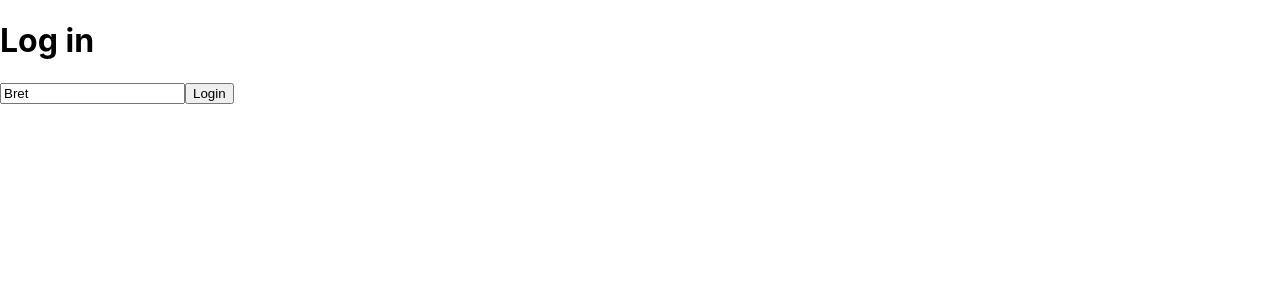
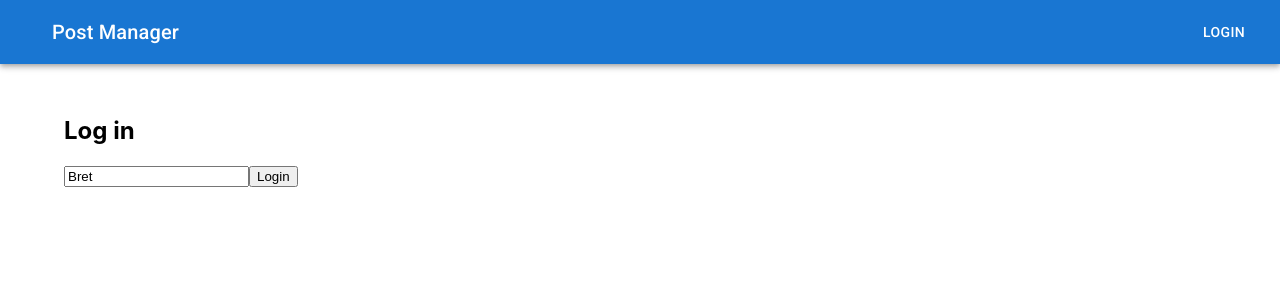
Before and after one commit to json-parse/post-manager, a React (Create React App) app: page / in a window 1280 px wide. Shown: the top 300 px of the page. Built offline with nearby package versions, Linux system fonts and the light colour scheme.

Commit message:
refactor App, Post, and PostList components; enhance UI with Material-UI, add validation for post fields, and improve layout

```diff
--- a/public/index.html
+++ b/public/index.html
@@ -24,7 +24,7 @@
       work correctly both with client-side routing and a non-root public URL.
       Learn how to configure a non-root public URL by running `npm run build`.
     -->
-    <title>Post manager</title>
+    <title>Post Manager</title>
   </head>
   <body>
     <noscript>You need to enable JavaScript to run this app.</noscript>
--- a/src/App.tsx
+++ b/src/App.tsx
@@ -4,6 +4,12 @@ import { useGetUserByUsernameQuery } from "./services/posts.ts";
 import { setStatus } from "./redux/statusSlice.ts";
 import Login from "./pages/Login.tsx";
 import PostList from "./pages/PostList.tsx";
+import AppBar from "@mui/material/AppBar";
+import Toolbar from "@mui/material/Toolbar";
+import Typography from "@mui/material/Typography";
+import Button from "@mui/material/Button";
+import IconButton from "@mui/material/IconButton";
+import { Container } from "@mui/material";
 
 const App = () => {
   const [username, setUsername] = useState("");
@@ -25,16 +31,38 @@ const App = () => {
     }
   }, [isLoading, error, data, username, dispatch]);
 
-  if (data)
   return (
     <>
       <header>
-          <p>Email: {data[0].email}</p>
+        <AppBar position="static">
+          <Toolbar>
+            <IconButton
+              size="large"
+              edge="start"
+              color="inherit"
+              aria-label="menu"
+              sx={{ mr: 2 }}
+            ></IconButton>
+            <Typography variant="h6" component="h1" sx={{ flexGrow: 1 }}>
+              Post Manager
+            </Typography>
+            {data ? (
+              <Typography variant="body2">Email: {data[0].email}</Typography>
+            ) : (
+              <Button color="inherit">Login</Button>
+            )}
+          </Toolbar>
+        </AppBar>
       </header>
+      <Container sx={{ py: 4 }}>
+        {data ? (
           <PostList userId={data[0].id} />
+        ) : (
+          <Login setUsername={setUsername} />
+        )}
+      </Container>
     </>
   );
-  return <Login setUsername={setUsername} />;
 };
 
 export default App;
--- a/src/components/Post.tsx
+++ b/src/components/Post.tsx
@@ -8,6 +8,8 @@ import CardContent from "@mui/material/CardContent";
 import CardActions from "@mui/material/CardActions";
 import Typography from "@mui/material/Typography";
 import Button from "@mui/material/Button";
+import Grid from "@mui/material/Grid2";
+import { TextField } from "@mui/material";
 
 interface PostProps {
   handleSave: (post: Partial<PostType>) => void;
@@ -21,7 +23,9 @@ const Post = ({ post, handleSave, handleDelete }: PostProps) => {
   const [editablePost, setEditablePost] = useState<Partial<PostType>>(
     post ?? { title: "", body: "" }
   );
-
+  const [errors, setErrors] = useState<
+    { [key in keyof PostType]?: string } | undefined
+  >(undefined);
   const {
     data: comments,
     error,
@@ -38,11 +42,32 @@ const Post = ({ post, handleSave, handleDelete }: PostProps) => {
     }
   }, [isLoading, error, comments, dispatch]);
 
+  const validate = (key: keyof PostType) => {
+    if (!editablePost[key]) {
+      setErrors((prevErrors) => ({
+        ...prevErrors,
+        [key]: "This field is required",
+      }));
+    } else {
+      setErrors((prevErrors) => {
+        const newErrors = { ...prevErrors };
+        delete newErrors[key];
+        return Object.keys(newErrors).length ? newErrors : undefined;
+      });
+    }
+  };
+
   const handleEdit = () => {
-    if (isEdit) {
+    validate("title");
+    validate("body");
+    if (isEdit && editablePost.title && editablePost.body) {
       handleSave(editablePost);
     }
-    setIsEdit(!isEdit);
+    if (post) {
+      setIsEdit(!isEdit);
+    } else {
+      setEditablePost({ title: "", body: "" });
+    }
   };
 
   return (
@@ -50,32 +75,44 @@ const Post = ({ post, handleSave, handleDelete }: PostProps) => {
       <CardContent>
         {post && !isEdit ? (
           <>
-            <Typography variant="h4">{post.title}</Typography>
+            <Typography variant="h5" component="h3">
+              {post.title}
+            </Typography>
             <Typography variant="body2">{post.body}</Typography>
           </>
         ) : (
-          <>
-            <input
+          <Grid container spacing={2} direction="column">
+            <TextField
+              label="Title"
+              variant="outlined"
+              multiline
               name="title"
               value={editablePost?.title}
               onChange={(e) =>
                 setEditablePost({ ...editablePost, title: e.target.value })
               }
+              onBlur={() => validate("title")}
               placeholder="Title"
               required
+              error={Boolean(errors?.title)}
             />
-            <textarea
+            <TextField
+              label="Text"
+              variant="outlined"
+              multiline
               name="body"
               value={editablePost?.body}
               onChange={(e) =>
                 setEditablePost({ ...editablePost, body: e.target.value })
               }
+              onBlur={() => validate("body")}
               placeholder="Write your post here..."
               required
+              error={Boolean(errors?.body)}
             />
-          </>
+          </Grid>
         )}
-        {comments && (
+        {post && (
           <Typography sx={{ color: "text.secondary", mt: 1.5 }}>
             Comments ({comments?.length ?? 0})
           </Typography>
@@ -83,11 +120,19 @@ const Post = ({ post, handleSave, handleDelete }: PostProps) => {
       </CardContent>
       <CardActions>
         {post && handleDelete && (
-          <Button variant="outlined" onClick={() => handleDelete(post.id)}>
+          <Button
+            variant="outlined"
+            disabled={isEdit}
+            onClick={() => handleDelete(post.id)}
+          >
             Delete
           </Button>
         )}
-        <Button variant="contained" onClick={handleEdit}>
+        <Button
+          variant="contained"
+          onClick={handleEdit}
+          disabled={Boolean(errors)}
+        >
           {isEdit ? "Save" : "Edit"}
         </Button>
       </CardActions>
--- a/src/pages/Login.tsx
+++ b/src/pages/Login.tsx
@@ -14,7 +14,7 @@ const Login = ({ setUsername }) => {
 
   return (
     <>
-      <h1>Log in</h1>
+      <h2>Log in</h2>
       <form onSubmit={onLogin}>
         <input
           name="username"
--- a/src/pages/PostList.tsx
+++ b/src/pages/PostList.tsx
@@ -11,6 +11,7 @@ import { RootState } from "../redux/store.ts";
 import Post from "../components/Post.tsx";
 import { Post as PostType } from "../services/types.ts";
 import Grid from "@mui/material/Grid2";
+import { Typography } from "@mui/material";
 
 const PostList = ({ userId }) => {
   const dispatch = useDispatch();
@@ -62,13 +63,23 @@ const PostList = ({ userId }) => {
 
   if (posts)
     return (
-      <Grid container spacing={2} sx={{ p: 3 }}>
-        <Grid size={12}>
+      <Grid container spacing={4} direction="column">
+        <Grid>
+          <Typography variant="h4" component="h2" gutterBottom>
+            Create Post
+          </Typography>
+          <Grid size={6}>
             <Post handleSave={handleCreate} />
           </Grid>
+        </Grid>
+        <Grid>
+          <Typography variant="h4" component="h2" gutterBottom>
+            Posts
+          </Typography>
           {status && <p>{status}</p>}
+          <Grid container spacing={2}>
             {posts.map((post, i) => (
-          <Grid size={4} key={i}>
+              <Grid size={6} key={i}>
                 <Post
                   post={post}
                   handleSave={handleUpdate}
@@ -77,6 +88,8 @@ const PostList = ({ userId }) => {
               </Grid>
             ))}
           </Grid>
+        </Grid>
+      </Grid>
     );
   return null;
 };
```
Lines whose indentation alone changed are shown as unchanged.
